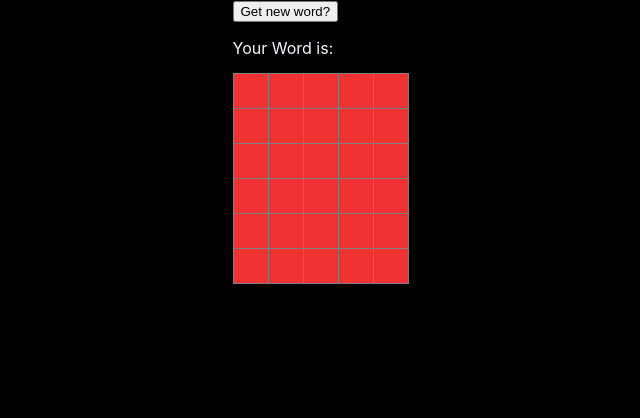
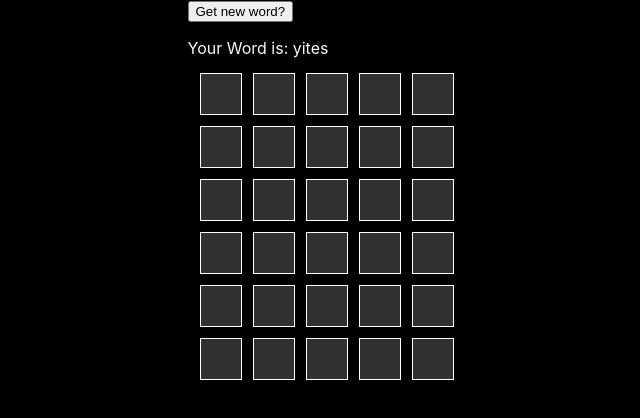
Before and after one commit to GaultBruch/wordle-clone, a React app: page / in a window 1280 px wide. Shown: the whole page, without its empty margins (320-960 px from the left). Built offline with nearby package versions, Linux system fonts and the light colour scheme.

Commit message:
Working CheckWord Array to determine letter position

```diff
--- a/src/index.css
+++ b/src/index.css
@@ -21,8 +21,10 @@ body {
 }
 
 .square {
-  background:rgb(240, 50, 50);
-  border: 1px solid grey;
+  background: rgb(49, 49, 49);
+  border: 1px solid white;
+  color: rgb(202, 202, 202);
+  margin: 12px;
   float: left;
   font-size: 24px;
   font-weight: bold;
@@ -31,8 +33,8 @@ body {
   margin-top: -1px;
   padding: 0;
   text-align: center;
-  width: 34px;
-  height: 34px;
+  width: 40px;
+  height: 40px;
 }
 
 .board-row button {
--- a/src/index.js
+++ b/src/index.js
@@ -6,6 +6,7 @@ import reportWebVitals from './reportWebVitals';
 const root = ReactDOM.createRoot(document.getElementById('root'));
 
 class Board extends React.Component {
+    //Board is passed props = {textlist} /* Might also want to pass it the word given to check completion, not sure yet. */
     constructor(props) {
         super(props);
         this.state = {
@@ -16,31 +17,97 @@ class Board extends React.Component {
         };
         this.handleKeyPress = this.handleKeyPress.bind(this);
         this.checkWord = this.checkWord.bind(this);
+        this.checkList = this.checkList.bind(this);
     }
 
-    checkWord(word) {
-        let wordSlice = this.state.squares.slice(this.state.counter-5,this.state.counter)
-        //wordSlice = wordSlice.join('');
+    checkList() {
+        /* DOCSTRING: This function takes in a potential word from the board and outputs a true or false value based on whether or not that word is in the wordlist.
+        The intention of this function is to provide a check for submitted words, and only allow words to be submitted if they are actually a word given in the wordlist.
+        Input: (word) string, in this case sliced based on the squares state, not brought in from parameters.
+        Ouput: Boolean True or False === word in wordList
+
+        Potential Improvement. Pseudo-hashmapping of the wordlist could improve searchability, as this loops currently over the entire wordlist, and is slow.
+        */
+
+        let wordSlice = this.state.squares.slice(this.state.counter-5,this.state.counter);
+        let wordSliceString = wordSlice.join('');
+        console.log(wordSliceString);
+        console.log('checkList wordSlice'+wordSlice);
+        console.log('Checking List for word');
+        console.log(this.props.textList);
+        for (var i = 0 ; i < this.props.textList.length ; i++) {
+            if (this.props.textList[i] === wordSliceString) {
+                console.log(wordSliceString);
+                console.log('This is a valid word in the wordlist');
+                return true;
+            }
+        }
+        console.log('this is not a valid word');
+        return false;
+    }
+
+    checkWord(wordAnswer) {
+        /* DOCSTRING: This function is provided the correctword from the game state, and checks the last submitted line from the player to see which letters match up. Returns an array
+        with information about the state of letters through correct, incorrect, wrong location strings. Correct letters are in the correct place from the user guess, wrong location are
+        in the game word, but in the wrong order, and incorrect letters are not in the word at all.
+        Input: Answer Word
+        Output: Array[5] with Correct, in word, wrong strings for each letter in the player guess
+        */
+        console.log(wordAnswer);
+        let wordSlice = this.state.squares.slice(this.state.counter-5,this.state.counter);
+        let wordSliceCopy = wordSlice.slice(); //Make a secondary copy to ensure pop doesn't screw iteration
+        let guessArray = wordAnswer.split('');
+        console.log('guessArray= ' + guessArray);
+        let checkArray = [null,null,null,null,null];
         console.log(wordSlice);
         //edit squares by adding id value and pass in exact, right, wrong in.
-        for (const letter in word) {
-            if (wordSlice.includes(letter)) {
-                wordSlice.pop(letter);
-                console.log({letter} + " was part of the word!");
+
+        for (let i = 0; i < guessArray.length; i++) {
+            if (wordAnswer.includes(wordSlice[i])) {
+                console.log(wordSlice[i] + ' was part of the word!');
+                checkArray[i] = 'in word';
+            } else {
+                checkArray[i] = 'wrong';
             }
-
         }
 
+        //We've checked each letter to see that it is in the word, but we should also check whether or not it is in the right location if it is we'll overwrite the 'in word'
 
+        for (let i = 0; i < guessArray.length; i++) {
+            if (wordSliceCopy[i]=== guessArray[i]) {
+                checkArray[i] = 'correct';
+            }
+        }
+        console.log('Final Checkarray ' + checkArray);
+        return checkArray;
     }
 
     handleKeyPress(e) {
+        // Deals with backspace key, only goes up to the last line
+        if (e.which===8 && this.state.wordCounter > 0) {
+            console.log(this.props.word);
+            const newSquares = this.state.squares.slice();
+            newSquares[this.state.counter-1] = null;
+            this.setState(()=> ({
+                counter: this.state.counter -1,
+                wordCounter: this.state.wordCounter -1,
+                squares: newSquares,
+            }));
+        }
+
+        //Deals with the enter key. Checks if word is in wordlist, should also check letter styling by calling checkfunction
         if (e.which===13 && this.state.counter%5 ===0 && this.state.counter < 30) {
-            console.log("Try Guess, note this doesn't check for whether the word is in the list yet.");
-            //this.checkWord(this.props.word)
-            this.setState(() => ({
-                wordCounter: 0,
-            }));
+            console.log('This props word'+this.props.word);
+            if (this.checkList() === true) {
+                this.checkWord(this.props.word);
+                this.setState(() => ({
+                    wordCounter: 0,
+                    counter: this.state.counter +0,
+                }));
+
+            } else {
+                //Render warning, not a valid word
+            }
 
         } else if (((e.which >= 65 && e.which <= 90) || (e.which >= 97 && e.which <=122))  && this.state.counter < 30 && this.state.wordCounter <5) {
             const newSquares = this.state.squares.slice();
@@ -53,7 +120,7 @@ class Board extends React.Component {
             }));
             console.log(this.state.squares);
 
-            console.log('Keypressed ' + e.key)
+            console.log('Keypressed: ' + e.key)
         } else {
             console.log('Keypressed is not a known key: ' + e.which);
         }
@@ -135,7 +202,7 @@ function getTextFromFile(url) { //Fetch function used to get text from combined
     });
 }
 
-
+/*
 class WordPicker extends React.Component {
     constructor(props) {
         super(props);
@@ -157,30 +224,58 @@ class WordPicker extends React.Component {
         );
 
     }
-}
+} */
 
 
 class Game extends React.Component {
     constructor(props) {
         super(props);
-        this.state = {guessNumber: 0, word: ''};
+        this.state = {guessNumber: 0, word: 'green', list: []};
         this.getRandomWord = this.getRandomWord.bind(this);
+        this.handler = this.handler.bind(this);
+    }
 
+    handler(e) {
+        this.getRandomWord(e.target.value);
+        console.log(this.state);
+    }
+
+    componentDidMount() {
+        getTextFromFile('combined_wordlist.txt').then(res => {
+            let textList = res.split("\n");
+            this.setState({
+                word: textList[Math.floor(Math.random() *textList.length)],
+                list: textList,
+
+        })
+        console.log('this.state.word1 ' + this.state.word);
+        });
     }
 
     getRandomWord() {
         getTextFromFile('combined_wordlist.txt').then(res => {
             let textList = res.split("\n");
-            this.setState( {word: textList[Math.floor(Math.random() *textList.length)]})
+            this.setState({
+                word: textList[Math.floor(Math.random() *textList.length)],
+                list: textList,
+
+        })
+        console.log('this.state.word1 ' + this.state.word);
         });
     }
+
+
 
     render() {
         return (
             <div className='game'>
                 <div className='game-board'>
-                    <WordPicker getRandomWord={this.getRandomWord} word={this.state.word}/>
-                    <Board />
+                    <button onClick={this.handler}>
+                    Get new word?
+                    </button>
+                    <p>Your Word is: {this.state.word}</p>
+                    {/*<WordPicker getRandomWord={this.getRandomWord} word={this.state.word}/>*/}
+                    <Board textList = {this.state.list} word={this.state.word}/>
                 </div>
             </div>
         )
```
